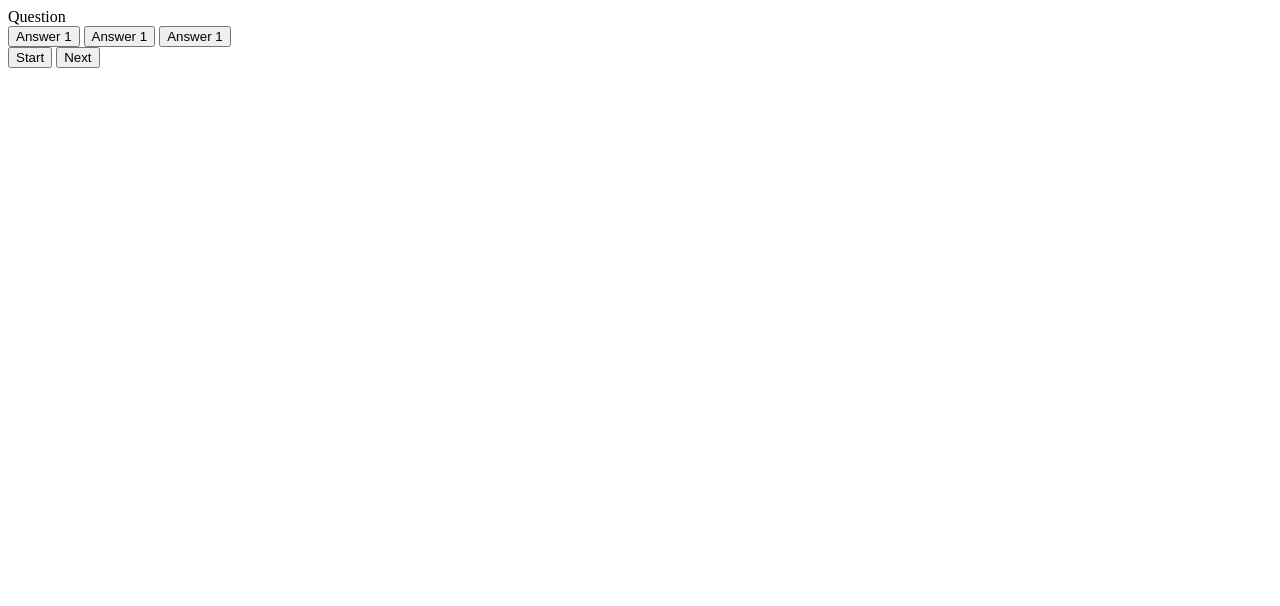
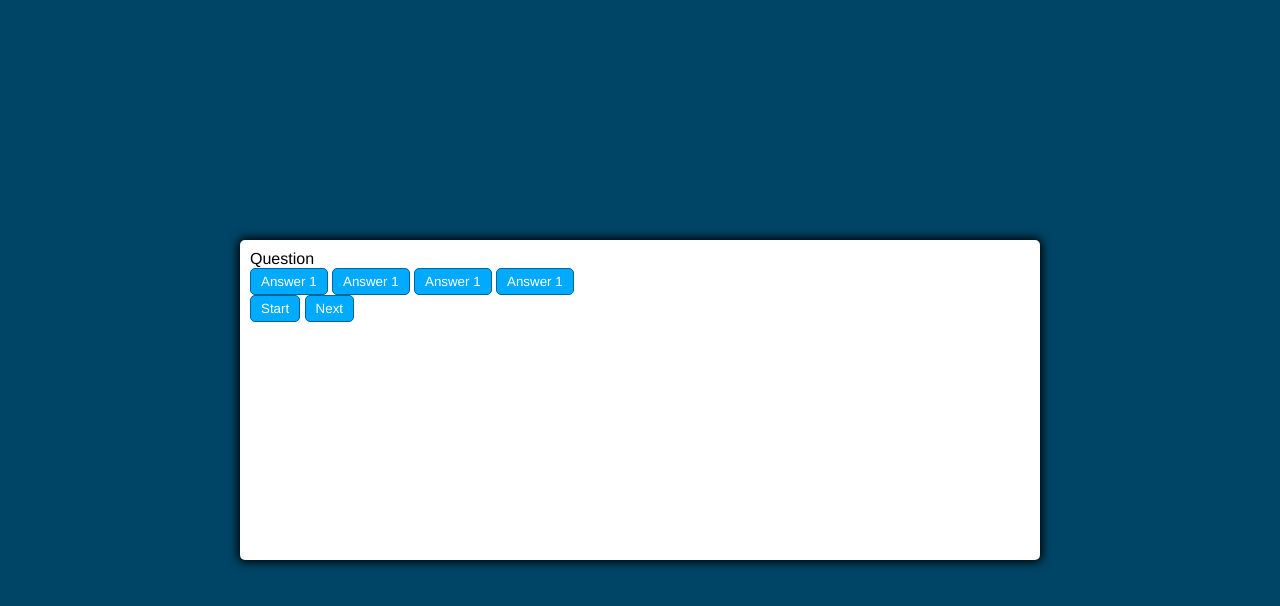
Before and after one commit to rokamba/code-quiz, a plain HTML site: page index.html in a window 1280 px wide. Drawn offline with Linux system fonts and the light colour scheme.

Commit message:
add style to the quiz

```diff
--- a/assets/css/style.css
+++ b/assets/css/style.css
@@ -1,3 +1,57 @@
 *, *::before, *::after {
+    box-sizing: border-box;
+    font-family: 'Franklin Gothic Medium', 'Arial Narrow', Arial, sans-serif;
+}
+
+:root {
+    --hue-neutral: 200;
+    --hue-wrong:0;
+    --hue-correct:145;
+}
+body {
+    --hue: var(--hue-neutral);
+    padding:0 ;
+    margin: 0;
+    display: flex;
+
+    width: 100vw;
+    height: 100vh;
+    justify-content: center;
+    align-items: center;
+    background-color: hsl(var(--hue), 100%, 20%);
 
 }
+
+body.correct {
+    --hue: var(--hue-correct);
+}
+body.wrong {
+    --hue: var(--hue-wrong);
+}
+
+.container {
+    width:800px;
+    height: 40%;
+    max-width: 80%;
+    background-color: white;
+    border-radius: 5px;
+    padding: 10px;
+    box-shadow:0 0 10px 2px ;
+}
+
+.btn-grid {
+    display: grid;
+    gap: 10px;
+    grid-template-columns: repeat(2,auto);
+    margin: 20px 0;
+}
+.btn {
+    --hue: var(--hue-neutral);
+    border: 1px solid hsl(var(--hue),100%, 30%);
+    background-color:hsl(var(--hue),100%, 50%); ;
+    border-radius: 5px;
+    padding: 5px 10px;
+    color: white;
+    outline: none;
+
+}
--- a/index.html
+++ b/index.html
@@ -16,6 +16,7 @@
                 <button class= "btn">Answer 1</button>
                 <button class= "btn">Answer 1</button>
                 <button class= "btn">Answer 1</button>
+                <button class= "btn">Answer 1</button>
             </div>
         </div>
         <div class="controls">
```
